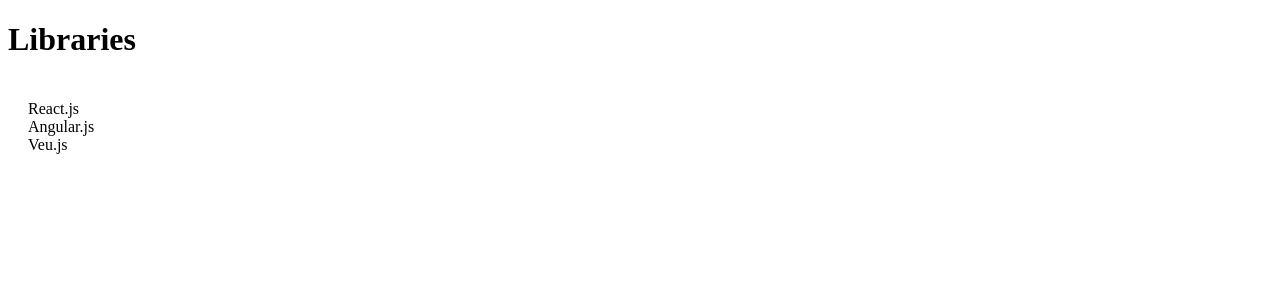
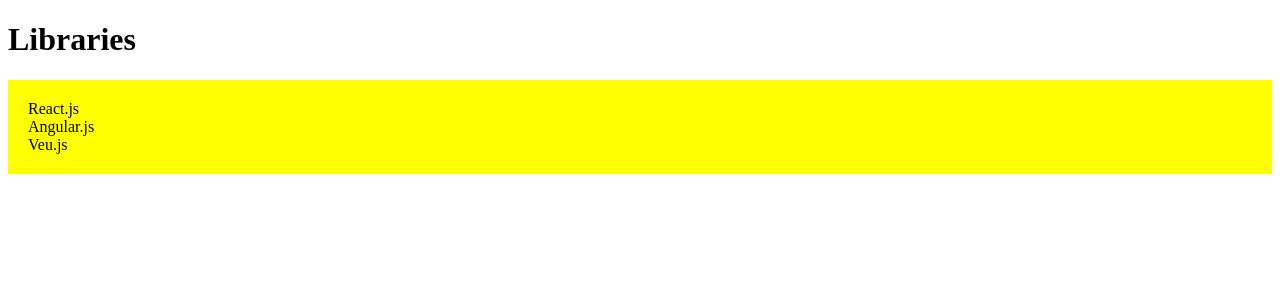
Before and after one commit to Naiem1/React-18-for-Beginners-cwm, a React (Vite) app: page / in a window 1280 px wide. Shown: the top 300 px of the page. Built offline with nearby package versions, Linux system fonts and the light colour scheme.

Commit message:
4.3-styling-component: added CSS modules

```diff
--- a/src/components/ListGroup/ListGroup.css
+++ b/src/components/ListGroup/ListGroup.module.css
@@ -2,3 +2,7 @@
   list-style: none;
   padding: 20px;
 }
+
+.container {
+  background: yellow
+}
--- a/src/components/ListGroup/ListGroup.tsx
+++ b/src/components/ListGroup/ListGroup.tsx
@@ -1,5 +1,5 @@
 import { useState } from 'react';
-import './ListGroup.css';
+import styles from './ListGroup.module.css';
 
 interface Props {
   items: string[];
@@ -13,7 +13,7 @@
   return (
     <>
       <h1>{heading}</h1>
-      <ul className="list-group">
+      <ul className={[styles['list-group'], styles.container].join(' ')}>
         {items.map((item, index) => (
           <li
             key={item}
```
